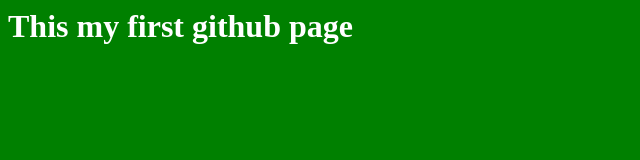
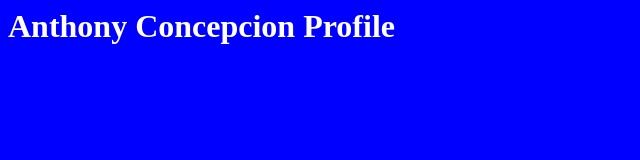
Before and after one commit to anthony1333/TestWebsite, a plain HTML site: page index.html in a window 1280 px wide. Shown: the whole page, without its empty margins (0-640 px from the left). Drawn offline with Linux system fonts and the light colour scheme.

Commit message:
Update index.html

```diff
--- a/index.html
+++ b/index.html
@@ -3,11 +3,11 @@
     First website
   </title>
   <body>
-    <h1> This my first github page </h1>
+    <h1> Anthony Concepcion Profile </h1>
   </body>
   <style>
     body {
-    background-color:green;
+    background-color:blue;
     color:#fff;
     text-aligh:center;
     }
```
